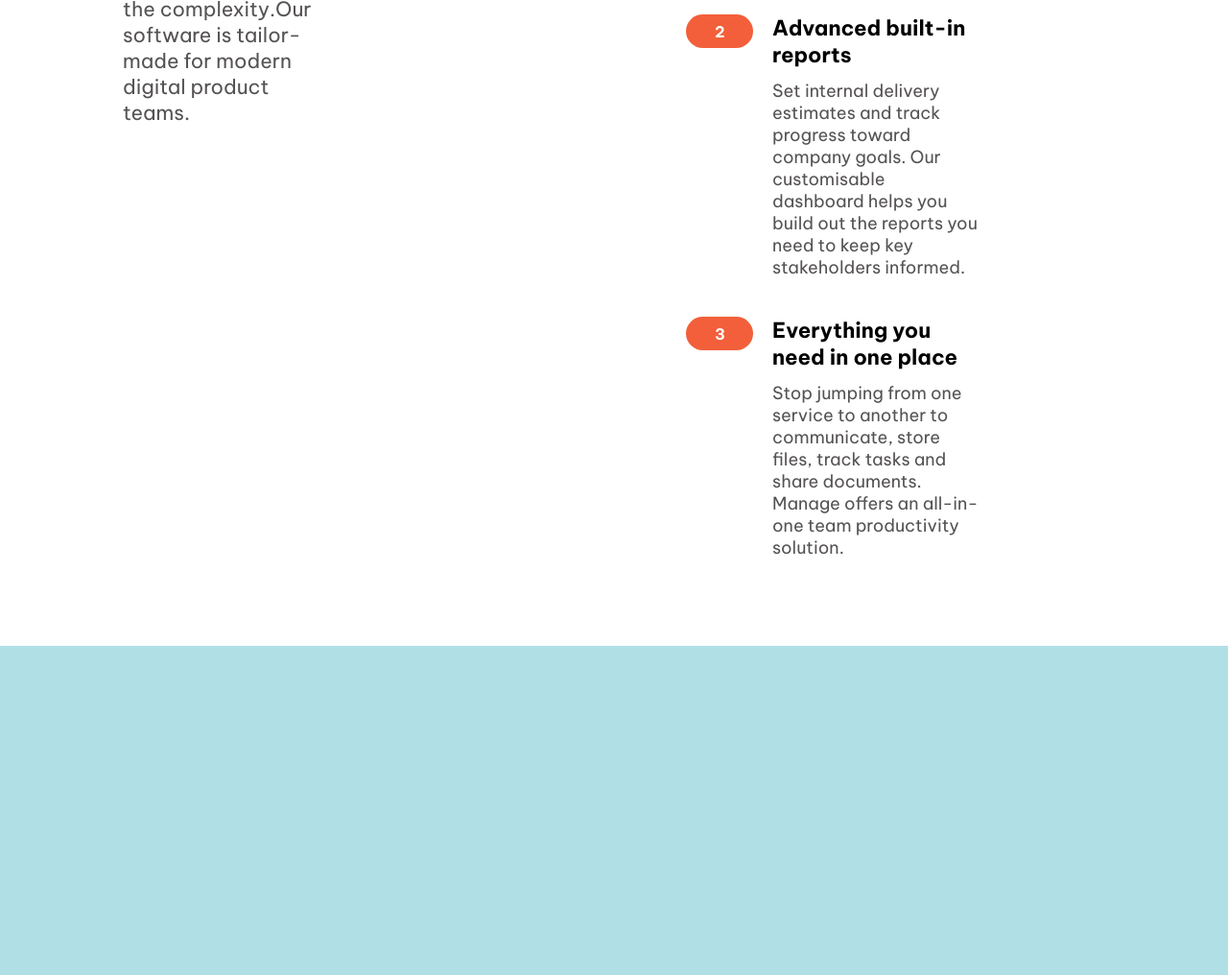
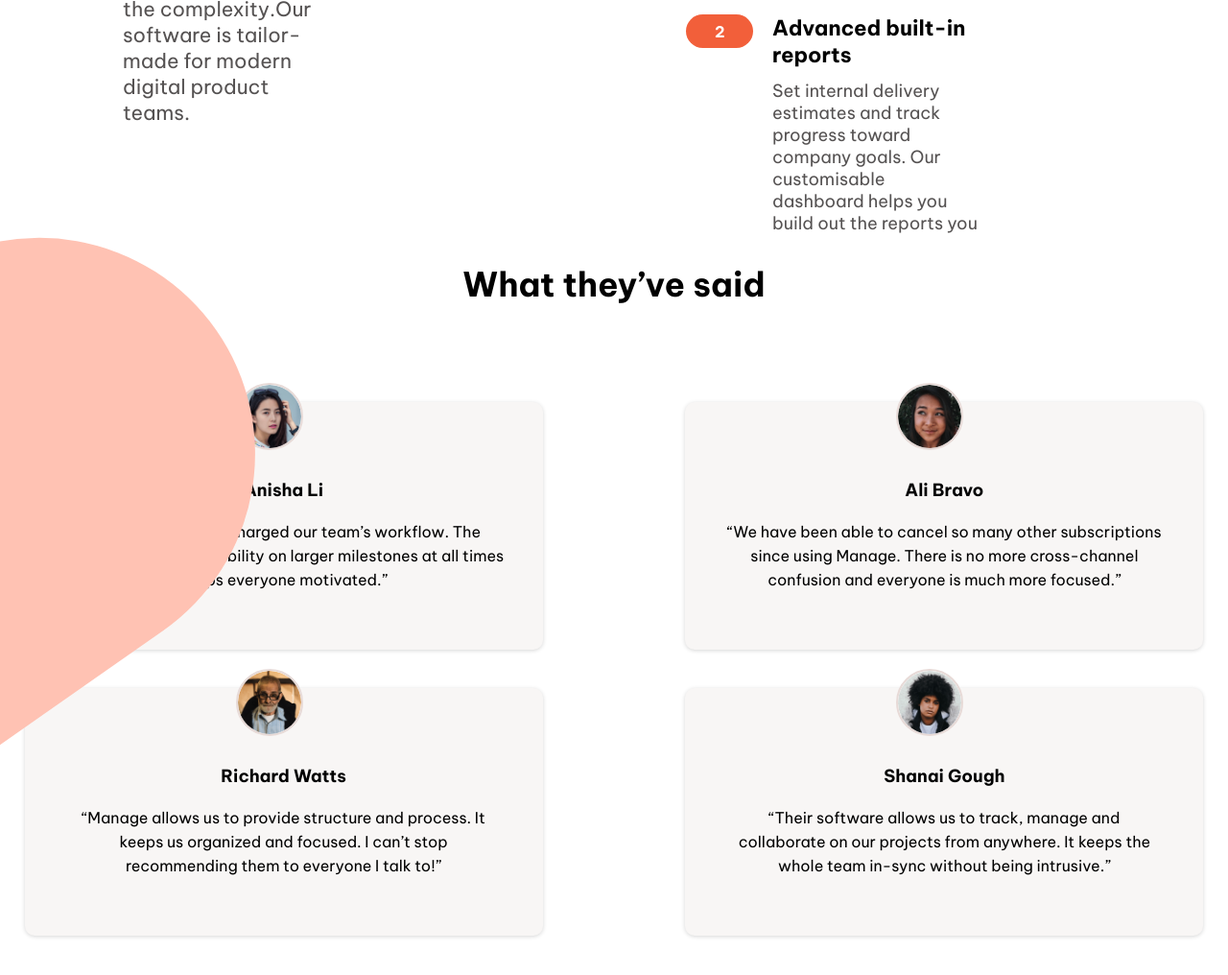
Before and after one commit to charlesmambo/manage-landing-page, a plain HTML site: page index.html in a window 1280 px wide. Shown: the part 1030-2046 px from the top of the page at 96% size. Before the commit the page ends 1703 px from the top, so only its background shows below. Drawn offline with Linux system fonts and the light colour scheme.

Commit message:
Complete testimonials desktop view

```diff
--- a/index.html
+++ b/index.html
@@ -133,6 +133,39 @@
 
            </div>
 
+
+
+    </section>
+    <div class="bg-left"></div>
+    <section id="testimonials-section">
+        <h2>What they’ve said </h2>
+        <div class="testimonials">
+            <!-- testimonials ONE -->
+            <div class="testimonial-card">
+                <img src="images/avatar-anisha.png" alt="Anisha`s picture">
+                <h4 class="testimonial-names">Anisha Li</h4>
+                <p class="testimonials-text">“Manage has supercharged our team’s workflow. The ability to maintain visibility on larger milestones at all times keeps everyone motivated.”</p>
+            </div>
+             <!-- testimonials TWO -->
+            <div class="testimonial-card">
+                <img src="images/avatar-ali.png" alt="ali`s picture">
+                <h4 class="testimonial-names">Ali Bravo</h4>
+                <p class="testimonials-text"> “We have been able to cancel so many other subscriptions since using Manage. There is no more cross-channel confusion and everyone is much more focused.”</p>
+            </div>
+
+             <!-- testimonials THREE -->
+            <div class="testimonial-card">
+                <img src="images/avatar-richard.png" alt="richard`s picture">
+                <h4 class="testimonial-names">Richard Watts</h4>
+                <p class="testimonials-text">“Manage allows us to provide structure and process. It keeps us organized and focused. I can’t stop recommending them to everyone I talk to!”</p>
+            </div>
+
+             <!-- testimonials FOUR -->
+            <div class="testimonial-card">
+                <img src="images/avatar-shanai.png" alt="shanai`s picture">
+                <h4 class="testimonial-names">Shanai Gough</h4>
+                <p class="testimonials-text">“Their software allows us to track, manage and collaborate on our projects from anywhere. It keeps the whole team in-sync without being intrusive.”</p>
+            </div>
         </div>
     </section>
 
--- a/style.css
+++ b/style.css
@@ -151,13 +151,12 @@ nav {
     background-color: white;
     display: flex;
     justify-content: space-between;
+    height: 75vh;
     width: 100%;
     gap: 200px;
     padding: 4%  10%;
-}
-
-.one {
-
+    position: relative;
+    overflow: hidden;
 }
 
 .about-service {
@@ -203,6 +202,62 @@ h3 {
     width: 70px;
 }
 
+.bg-left {
+    background-color: #ffc2b3;
+    height: 55vh;
+    width: 450px;
+    position: absolute;
+    top: 1280px;
+    left: -180px;
+    transform: rotate(55deg);
+    border-top-left-radius: 230px;
+    border-top-right-radius: 230px;
+    z-index: 15;
+}
+
+/* TESTIMONIALS SECTION */
+#testimonials-section {
+    background-color: white;
+    text-align: center;
+    padding: 2%;
+    position: relative;
+    width: 100%;
+}
+
+.testimonials {
+    display: flex;
+    flex-wrap: wrap;
+    justify-content: space-between;
+    margin-top: 80px;
+}
+
+.testimonial-card {
+    background-color: #f8f6f5;
+    border-radius: 10px;
+    box-shadow: rgba(0, 0, 0, 0.16) 0px 1px 4px;
+    padding: 60px 40px;
+    position: relative;
+    width: 540px;
+    margin: 20px 0;
+}
+
+.testimonial-card img{
+    border: 2px solid #e7dad7;
+    border-radius: 50%;
+    position: absolute;
+    top: -20px;
+    left: 220px;
+    width: 70px;
+}
+
+.testimonial-names {
+    font-size: 18px;
+    font-weight: 700;
+    margin: 20px 0;
+}
+.testimonials-text {
+    line-height: 25px;
+}
 
 @media screen and (max-width: 1593px) {
     body{
```
